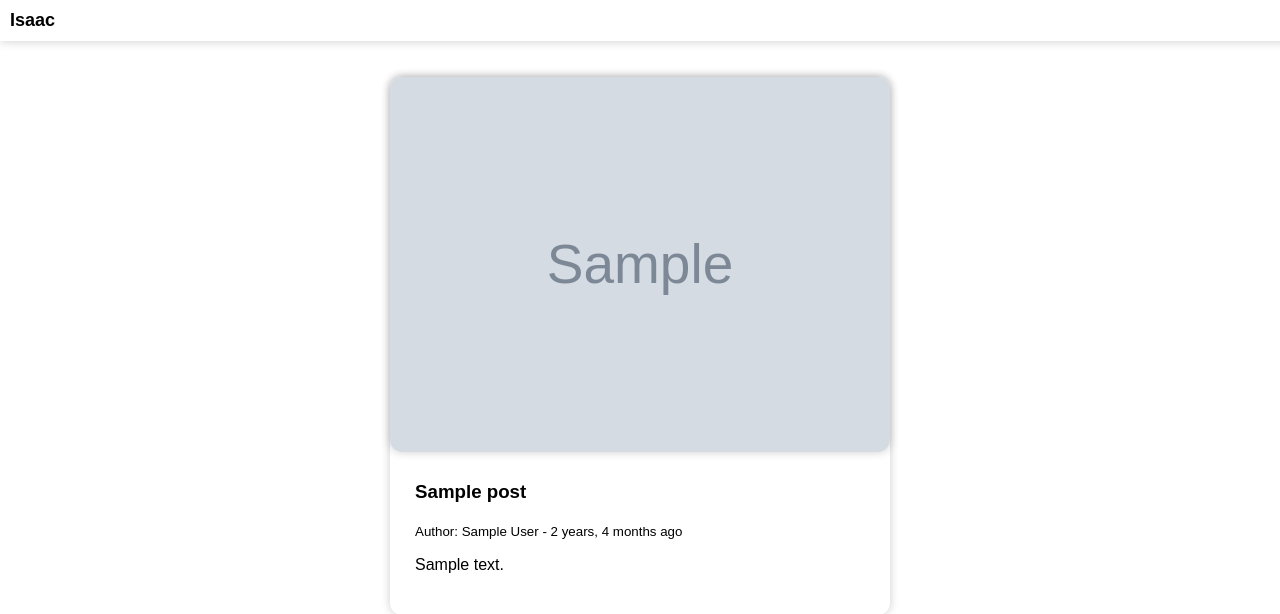
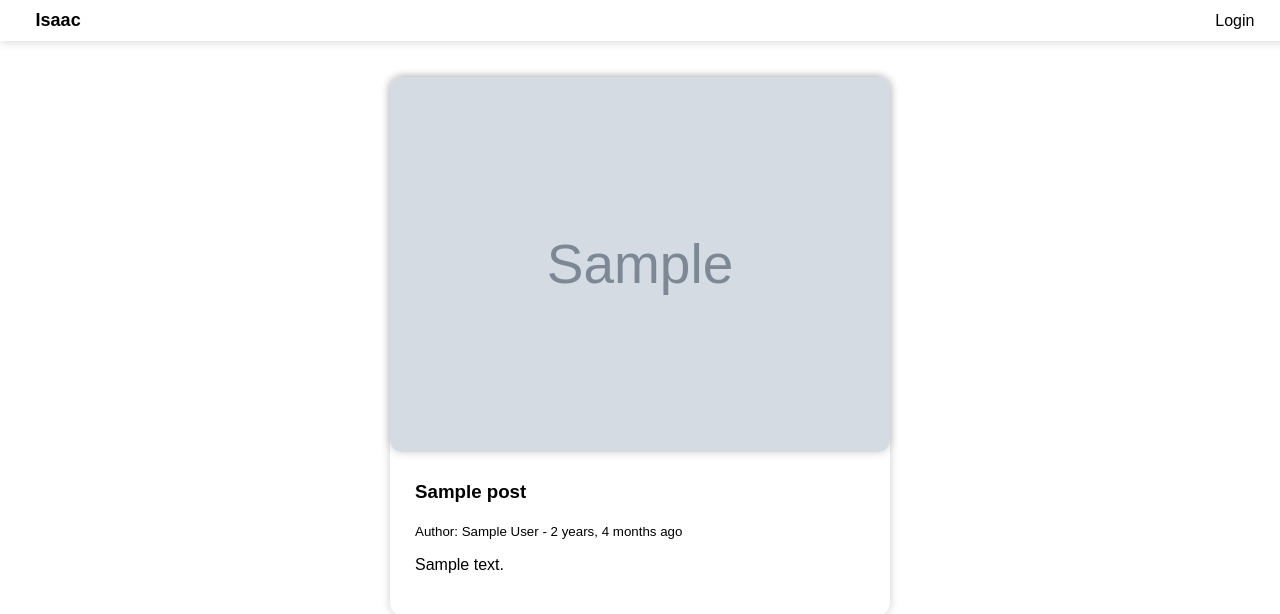
Before and after one commit to Isaac-To/MyStory, a Django app: template MyStory/app/templates/index.html in a window 1280 px wide. Shown: the top 614 px of the page. Run offline with Django 3.2, Linux system fonts and the light colour scheme; the template is opened without the code that fills it: most values are stand-ins (such as "Sample title", 1, 10 or a date in 2020); grey boxes marked "Sample" are stand-in pictures.

Commit message:
add alogin button to access django admin

```diff
--- a/MyStory/MyStory/urls.py
+++ b/MyStory/MyStory/urls.py
@@ -17,6 +17,6 @@ from django.contrib import admin
 from django.urls import path, include
 
 urlpatterns = [
-    path('admin/', admin.site.urls),
+    path('admin/', admin.site.urls, name='admin'),
     path('', include('app.urls')),
 ]
--- a/MyStory/app/static/style/main.css
+++ b/MyStory/app/static/style/main.css
@@ -58,6 +58,8 @@ img {
 }
 
 .nav-content {
+  margin-left: 2%;
+  margin-right: 2%;
   display: flex;
   justify-content: space-between;
   align-items: center;
--- a/MyStory/app/templates/nav.html
+++ b/MyStory/app/templates/nav.html
@@ -16,6 +16,9 @@
         <div class="logo" style="float: left">
           <a href="{% url 'home' %}">Isaac</a>
         </div>
+        <div style="float: right">
+          <a href="/admin">Login</a>
+        </div>
       </div>
     </nav>
     <div class="content">{% block content %} {% endblock content %}</div>
```
